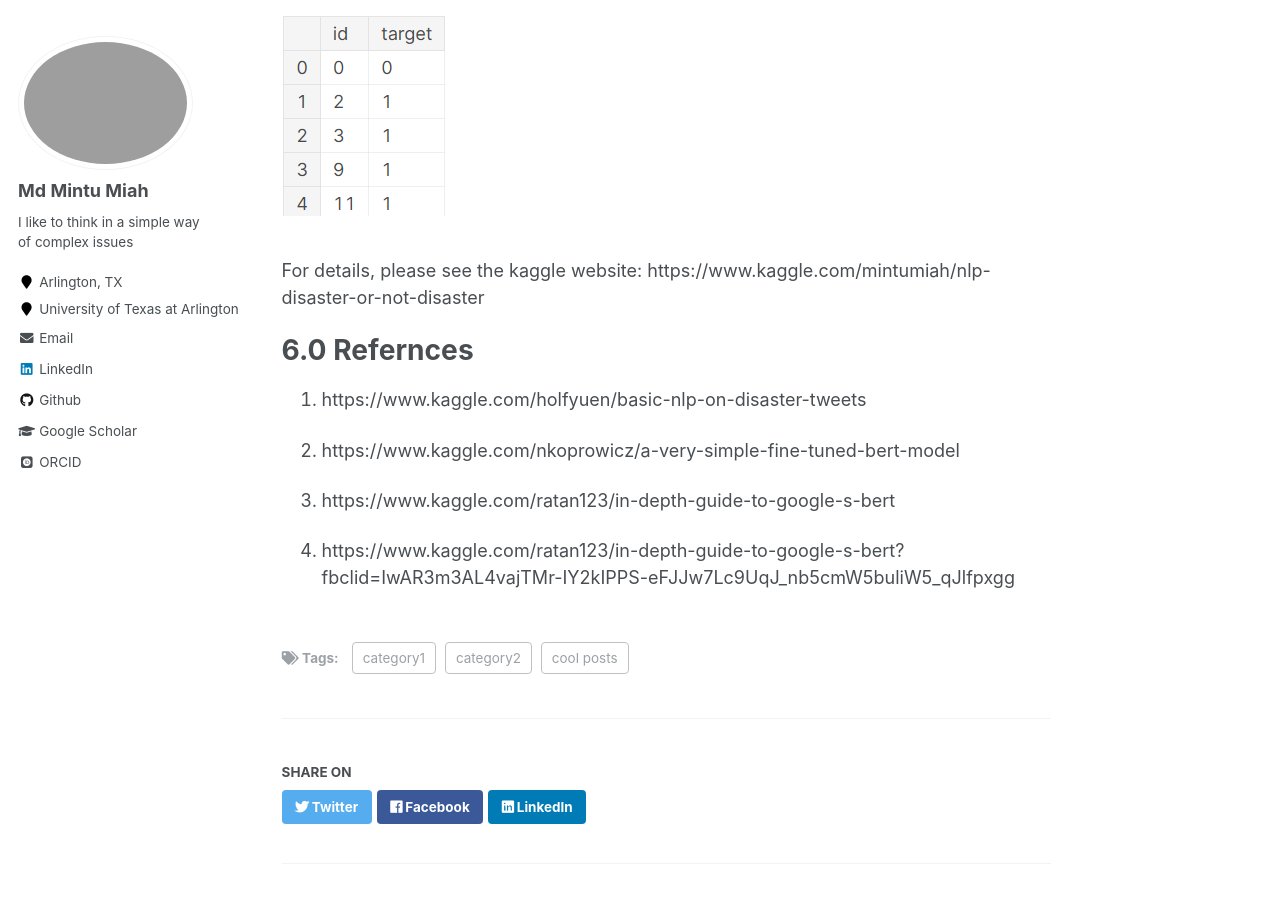
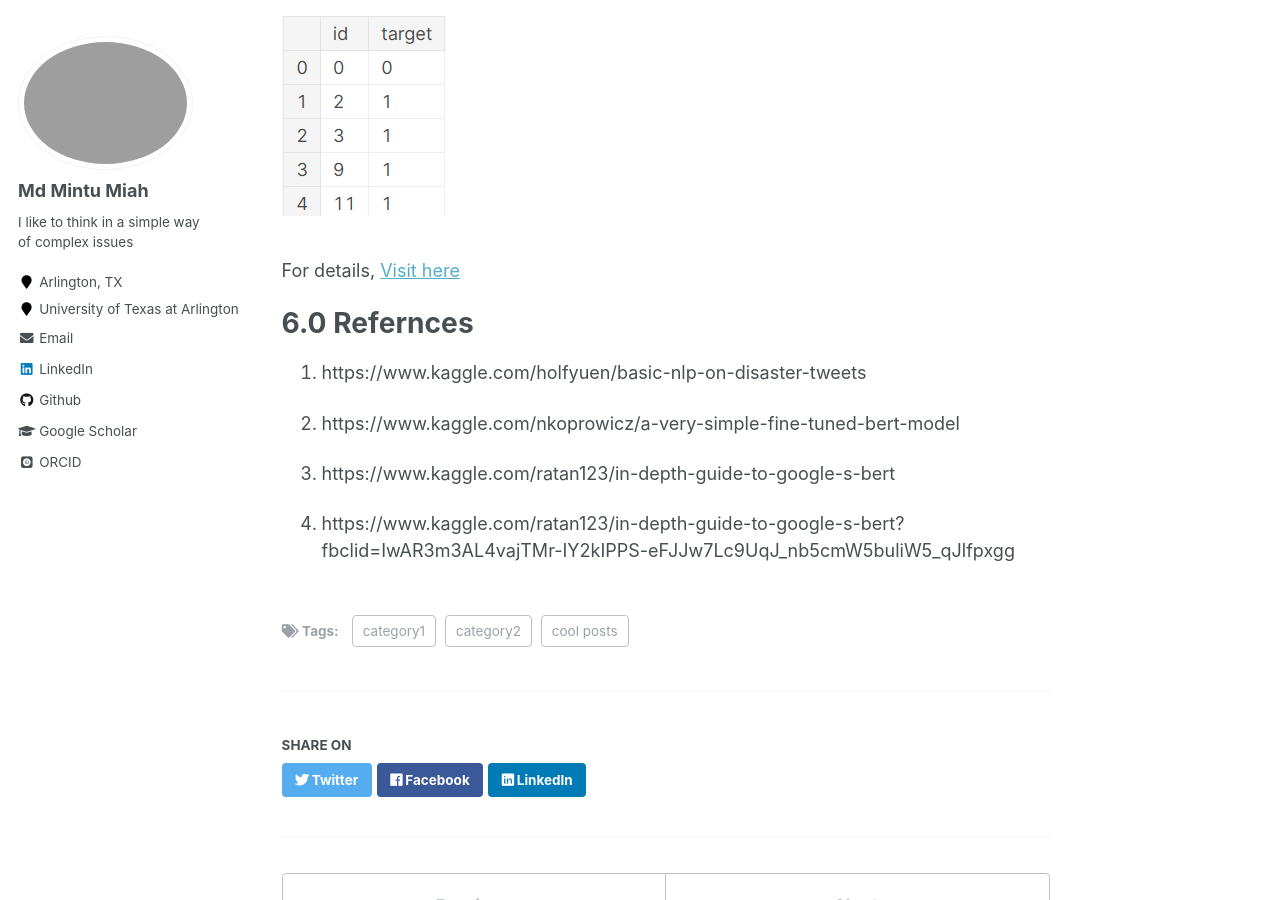
Before and after one commit to mintu07ruet/mintu07ruet.github.io, a Jekyll site: the page built from _posts/2020-03-03-blog-post-1.md, in a window 1280 px wide and 900 px high, scrolled down 10080 px. Built offline with Jekyll 4.4.1, drawn with Linux system fonts in a browser that asks for light colours; some web fonts are replaced.

Commit message:
Update 2020-03-03-blog-post-1.md

```diff
--- a/_posts/2020-03-03-blog-post-1.md
+++ b/_posts/2020-03-03-blog-post-1.md
@@ -276,7 +276,7 @@ BERT stands for Bidirectional Encoder Representations from Transformers. It's a
 
 ![](/images/image15.PNG)
 
-For details, please see the kaggle website: https://www.kaggle.com/mintumiah/nlp-disaster-or-not-disaster
+For details, [Visit here](https://www.kaggle.com/mintumiah/nlp-disaster-or-not-disaster)
 
 
 #  6.0 Refernces
```
